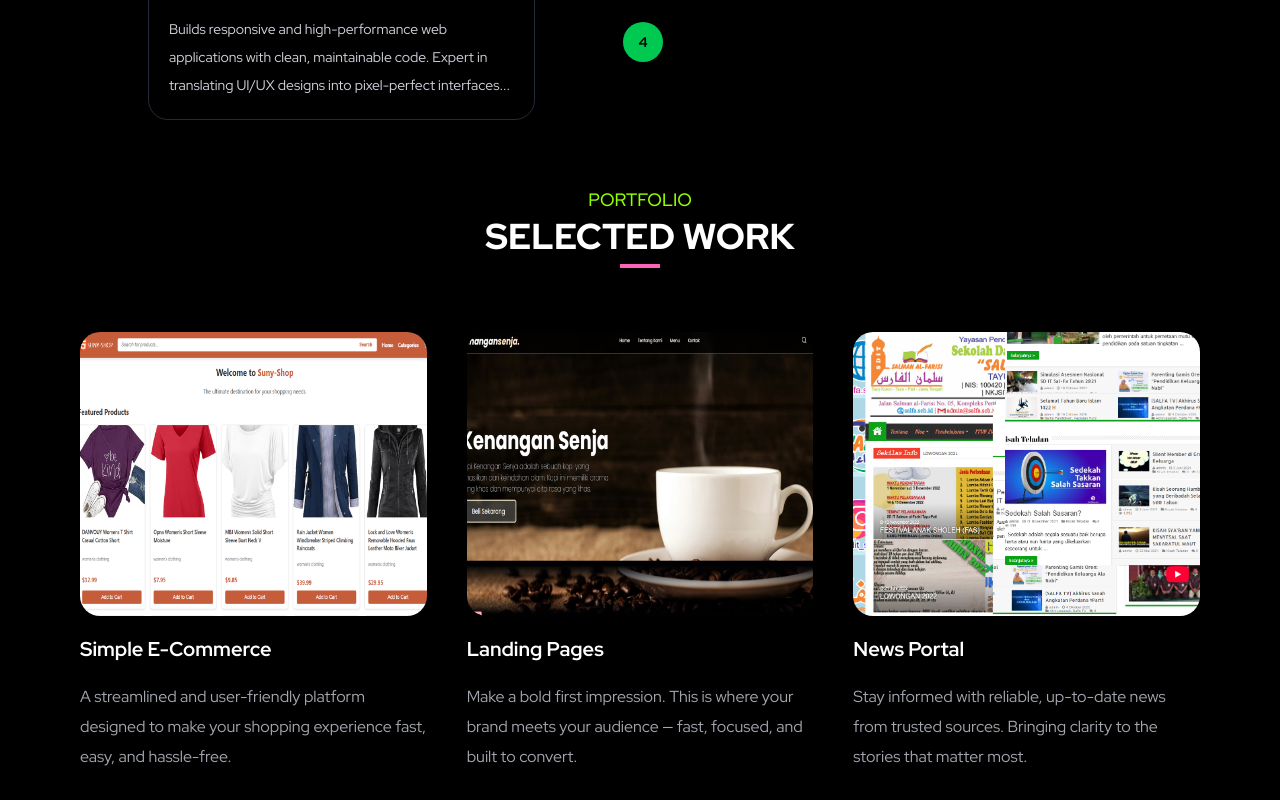
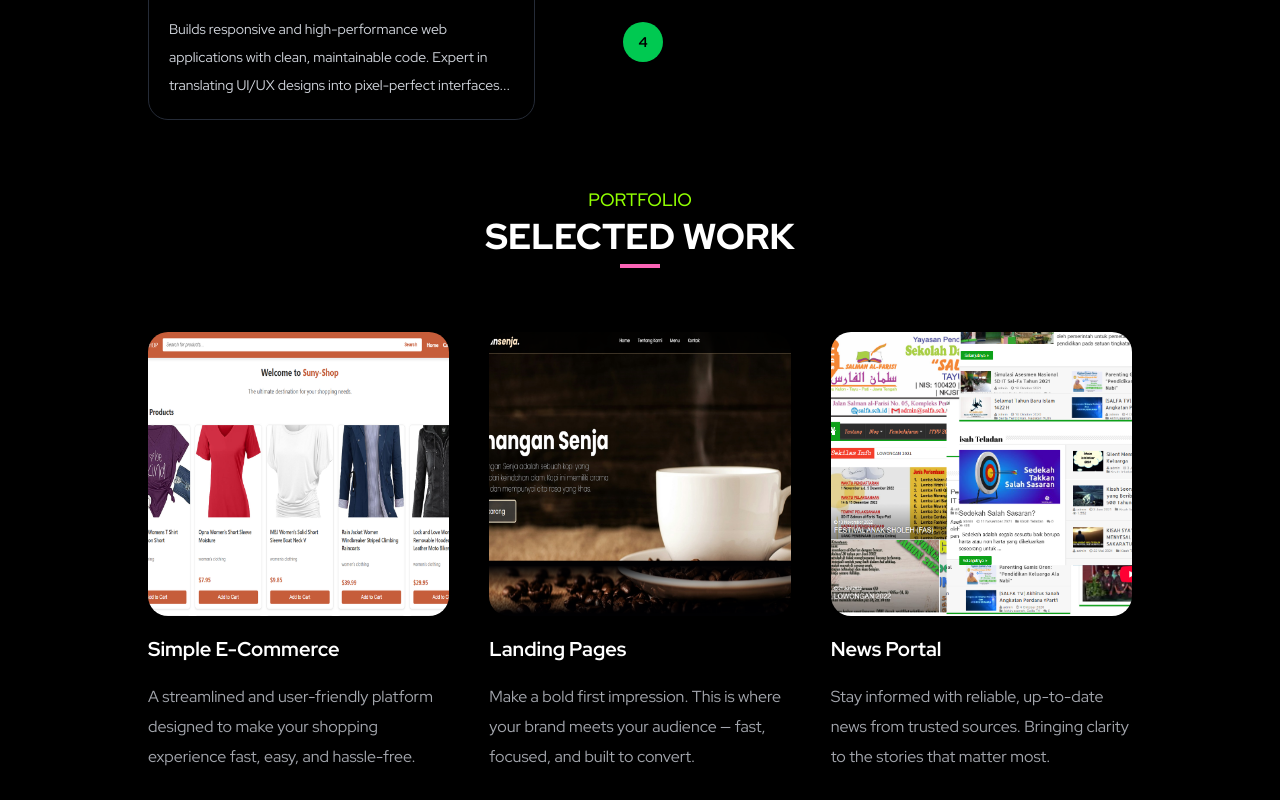
Before and after one commit to muhsinsuny/porto-suny, a Next.js app: page / in a window 1280 px wide. Shown: the part 4960-5760 px from the top of the page. Built offline with nearby package versions, Linux system fonts and the light colour scheme; a web font is replaced by a local one.

Commit message:
fix: update layout properties in AboutMe and Portfolio components for improved consistency

```diff
--- a/src/home/partials/aboutme.tsx
+++ b/src/home/partials/aboutme.tsx
@@ -10,7 +10,7 @@ interface AboutmeProps {
 export const AboutMe: React.FC<AboutmeProps> = () => {
   return (
     <>
-      <div className='custom-container md:flex-center relative mb-0 flex min-h-screen w-full flex-col items-center pt-10 md:relative md:mt-30 md:mb-0 md:flex md:flex-col md:px-28 md:pt-30'>
+      <div className='custom-container md:flex-center relative mb-0 flex min-h-screen w-full flex-col items-center pt-10 md:relative md:mt-30 md:mb-0 md:flex md:h-[633] md:flex-col md:px-28 md:pt-30'>
         <div className='flex-center flex w-full flex-col text-center md:relative'>
           <div className='flex flex-col text-center'>
             <h3 className='text-primary-200 text-md font-medium md:text-lg'>
--- a/src/home/partials/portfolio.tsx
+++ b/src/home/partials/portfolio.tsx
@@ -82,7 +82,7 @@ const PortfolioGrid = () => {
   const { ref, inView } = useInView({ triggerOnce: true, threshold: 0.1 });
 
   return (
-    <section className='bg-black px-6 py-16 md:px-20'>
+    <section className='custom-container bg-black px-6 py-16 md:px-28'>
       <div className='mb-10 text-center'>
         <p className='text-primary-200 text-sm font-medium md:text-lg'>
           PORTFOLIO
@@ -118,7 +118,7 @@ const PortfolioGrid = () => {
                   target='_blank'
                   rel='noopener noreferrer'
                 >
-                  <span className='bg-neutral-25 hover:bg-primary-200 hover:text-2xl-bold flex h-20 w-20 items-center justify-center rounded-full border border-white text-lg font-semibold text-black hover:cursor-pointer'>
+                  <span className='bg-neutral-25 hover:bg-primary-200 hover:text-2xl-bold flex h-20 w-20 items-center justify-center rounded-full border text-lg font-semibold text-black hover:cursor-pointer'>
                     VISIT
                   </span>
                 </Link>
```
